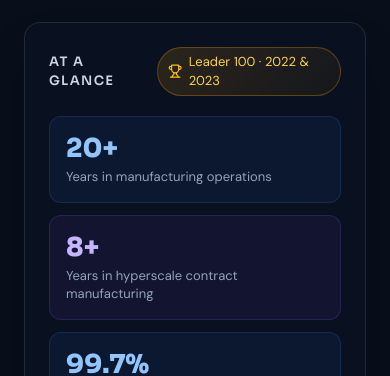
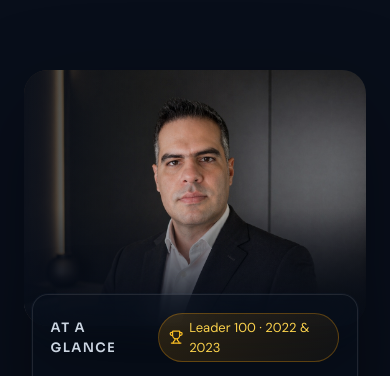
Before and after one commit to ivanfoschiera/ivanfoschiera.github.io, a website: page index.html in a window 390 px wide. Shown: the part 1032-1408 px from the top of the page. Drawn offline with Linux system fonts and the light colour scheme.

Commit message:
Add executive portrait to homepage hero

```diff
--- a/index.html
+++ b/index.html
@@ -27,6 +27,7 @@
 
   <link rel="preload" href="assets/fonts/Sora-Variable.woff2" as="font" type="font/woff2" crossorigin />
   <link rel="preload" href="assets/fonts/DMSans-Variable.woff2" as="font" type="font/woff2" crossorigin />
+  <link rel="preload" href="assets/ivan-foschiera-portrait.jpg" as="image" fetchpriority="high" />
   <link rel="stylesheet" href="assets/tailwind.css" />
   <link rel="stylesheet" href="style.css" />
   <script src="script.js" defer></script>
@@ -41,7 +42,7 @@
     "email": "mailto:ivan@foschiera.com",
     "telephone": "+31686382315",
     "url": "https://foschiera.com",
-    "image": "https://foschiera.com/assets/og-image.jpg",
+    "image": "https://foschiera.com/assets/ivan-foschiera-portrait.jpg",
     "alumniOf": { "@type": "CollegeOrUniversity", "name": "Amsterdam University of Applied Sciences" },
     "knowsAbout": ["Lean manufacturing", "Continuous improvement", "MES", "ERP", "Contract manufacturing", "Supply chain", "Data center hardware", "Analytics", "Supplier & 3PL management", "Client governance"],
     "sameAs": ["https://www.linkedin.com/in/ivanfoschiera", "https://github.com/ivanfoschiera"]
@@ -200,9 +201,21 @@
             </div>
           </div>
 
-          <!-- Right — snapshot card (signature glass surface) -->
-          <div class="lg:col-span-5 fade-up delay-3 cq">
-            <div class="glass border border-white/10 rounded-2xl p-6 shadow-2xl">
+          <!-- Right — portrait and snapshot card -->
+          <div class="lg:col-span-5 fade-up delay-3 cq hero-visual">
+            <figure class="hero-portrait-shell">
+              <img
+                src="assets/ivan-foschiera-portrait.jpg"
+                alt="Ivan Foschiera, manufacturing and operations leader"
+                width="1100"
+                height="825"
+                fetchpriority="high"
+                decoding="async"
+                class="hero-portrait"
+              />
+            </figure>
+
+            <div class="hero-snapshot glass border border-white/10 rounded-2xl p-6 shadow-2xl">
               <div class="flex items-center justify-between gap-3 mb-5">
                 <p class="display font-semibold text-xs text-slate-300 uppercase tracking-widest">At a glance</p>
                 <div class="award-badge inline-flex items-center gap-1.5 text-xs px-2.5 py-1 rounded-full text-amber-300">
--- a/style.css
+++ b/style.css
@@ -265,6 +265,129 @@ main, header, footer { position: relative; z-index: 1; }
   .stat-grid { grid-template-columns: 1fr; }
 }
 
+/* ── Hero portrait composition ── */
+.hero-visual {
+  position: relative;
+  isolation: isolate;
+  min-height: 760px;
+  display: flex;
+  align-items: flex-end;
+  padding-bottom: 1rem;
+}
+
+.hero-portrait-shell {
+  position: absolute;
+  z-index: -1;
+  top: -3.5rem;
+  right: -8rem;
+  bottom: 2rem;
+  left: -2.75rem;
+  overflow: hidden;
+  border-radius: 3rem;
+  clip-path: inset(0 10% 0 0 round 3rem);
+  background: #0b1322;
+  box-shadow: 0 32px 90px rgba(0,0,0,0.34);
+}
+
+.hero-portrait-shell::after {
+  content: '';
+  position: absolute;
+  inset: 0;
+  pointer-events: none;
+  background:
+    linear-gradient(90deg, #080e1a 0%, rgba(8,14,26,0.86) 8%, rgba(8,14,26,0.1) 38%, transparent 58%),
+    linear-gradient(0deg, #080e1a 0%, rgba(8,14,26,0.76) 10%, transparent 42%),
+    linear-gradient(180deg, rgba(8,14,26,0.28) 0%, transparent 24%);
+}
+
+.hero-portrait {
+  width: 100%;
+  height: 100%;
+  object-fit: cover;
+  object-position: 42% 36%;
+  filter: saturate(0.82) contrast(1.04) brightness(0.92);
+  transform: scale(1.015);
+}
+
+@media (min-width: 1024px) {
+  .hero-portrait {
+    position: absolute;
+    top: 0;
+    right: -2%;
+    width: 115%;
+    height: auto;
+    max-width: none;
+    object-fit: contain;
+    object-position: center;
+    transform: none;
+    -webkit-mask-image: linear-gradient(to bottom, #000 0%, #000 76%, rgba(0,0,0,0.92) 84%, transparent 100%);
+    mask-image: linear-gradient(to bottom, #000 0%, #000 76%, rgba(0,0,0,0.92) 84%, transparent 100%);
+  }
+}
+
+.hero-snapshot {
+  position: relative;
+  z-index: 2;
+  width: calc(100% - 1.25rem);
+  margin-left: -3.75rem;
+  transform: translateY(9.5rem);
+  background: rgba(9,17,31,0.30);
+  -webkit-backdrop-filter: blur(18px);
+  backdrop-filter: blur(18px);
+  box-shadow: 0 28px 70px rgba(0,0,0,0.42), 0 0 0 1px rgba(96,165,250,0.04);
+}
+
+@media (max-width: 1023px) {
+  .hero-visual {
+    min-height: 590px;
+    padding: 0;
+  }
+  .hero-portrait-shell {
+    z-index: -1;
+    top: 0;
+    right: -1.5rem;
+    bottom: 8rem;
+    left: -1.5rem;
+    border-radius: 2rem;
+    clip-path: none;
+  }
+  .hero-portrait-shell::after {
+    background:
+      linear-gradient(90deg, rgba(8,14,26,0.88) 0%, rgba(8,14,26,0.12) 38%, transparent 64%),
+      linear-gradient(0deg, #080e1a 0%, rgba(8,14,26,0.76) 12%, transparent 46%);
+  }
+  .hero-snapshot {
+    width: min(34rem, calc(100% - 1.5rem));
+    margin: auto auto 0;
+    transform: translateY(2.5rem);
+  }
+}
+
+@media (max-width: 639px) {
+  .hero-visual {
+    min-height: 0;
+    display: block;
+    margin-top: 3rem;
+  }
+  .hero-portrait-shell {
+    position: relative;
+    inset: auto;
+    z-index: 0;
+    aspect-ratio: 4 / 3;
+    border-radius: 1.5rem;
+  }
+  .hero-portrait {
+    object-position: center;
+    transform: none;
+  }
+  .hero-snapshot {
+    width: calc(100% - 1rem);
+    margin: -2rem auto 0;
+    padding: 1.1rem;
+    transform: none;
+  }
+}
+
 /* ── Motion: everything gated behind prefers-reduced-motion ──
    Default (and reduced-motion) state is fully visible; the entrance
    choreography only exists for users who haven't opted out, and the
```
Also changed, not shown: assets/ivan-foschiera-portrait.jpg (added).
